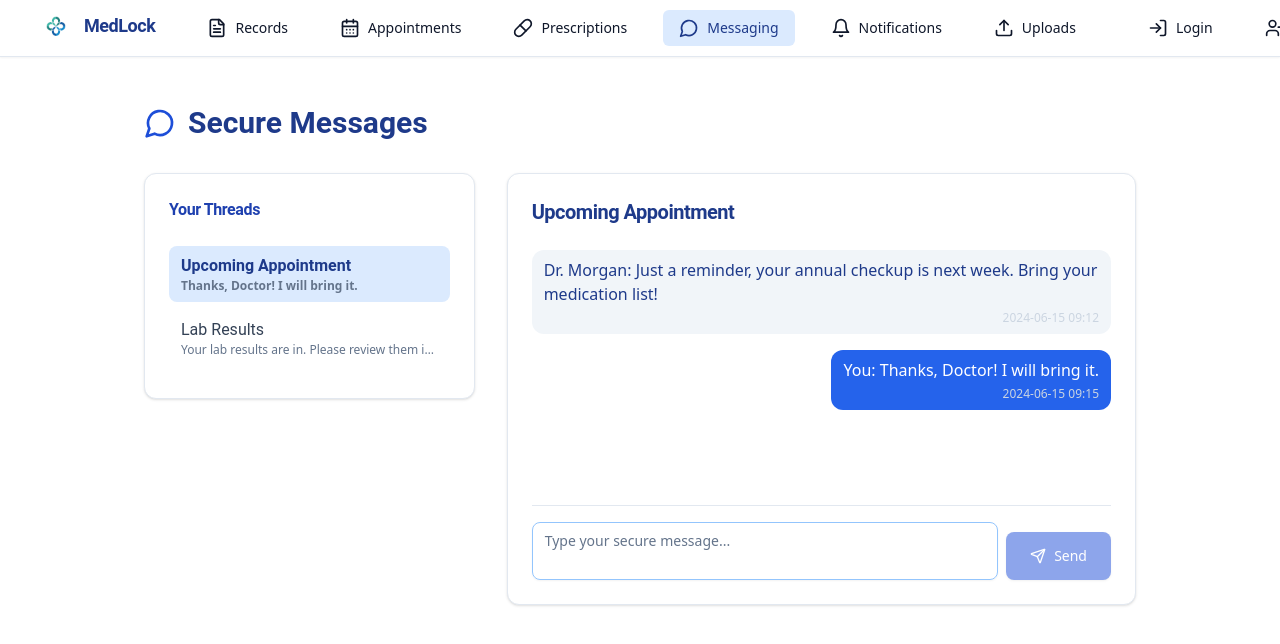
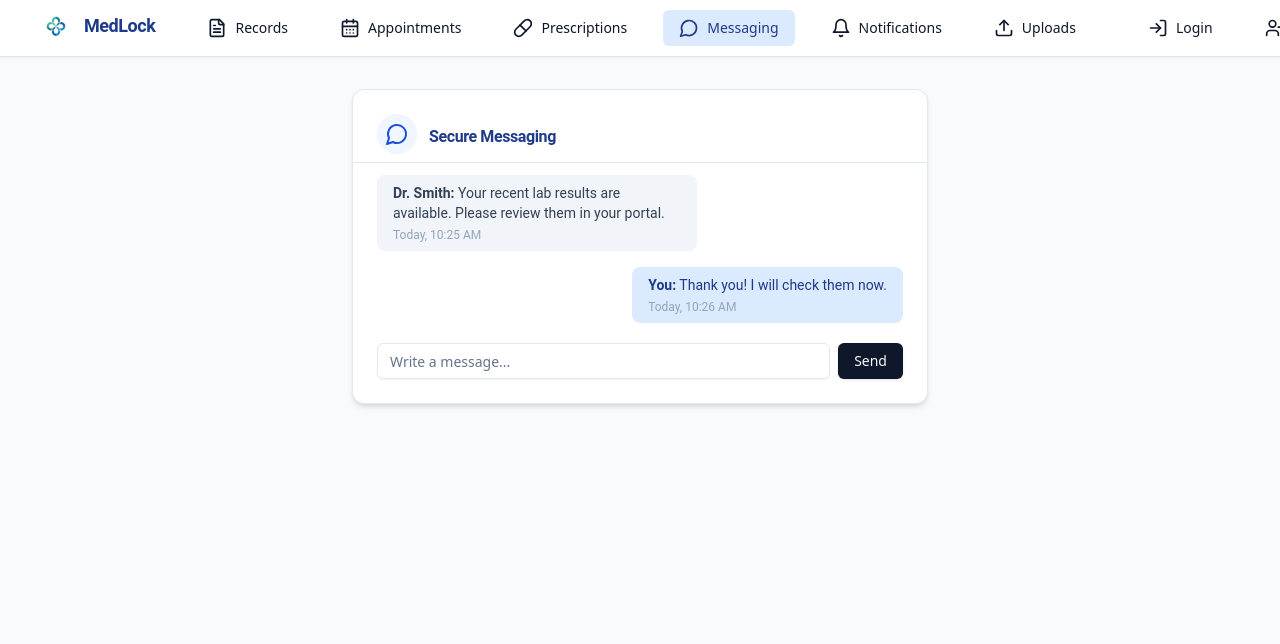
Before and after one commit to Collin-Test-Quome-Org/create-a-comprehensive-hipaa-compliant-patient-por-cd18fe36-f3c7a83c, a React (Vite) app in the folder frontend/: page /messages in a window 1280 px wide. Shown: the top 644 px of the page. Built offline with nearby package versions, Linux system fonts and the light colour scheme.

Commit message:
Fix DashboardCard icon import, add Messaging, Notifications, and File Uploads pages needed for routes.

```diff
--- a/frontend/src/pages/FileUploadsPage.tsx
+++ b/frontend/src/pages/FileUploadsPage.tsx
@@ -1,132 +1,73 @@
-// FileUploadsPage.tsx
-import { useState, useRef } from 'react';
-import { Card, CardHeader, CardTitle, CardContent } from '@/components/ui/card';
-import { Button } from '@/components/ui/button';
-import { UploadCloud, FileText, Trash2 } from 'lucide-react';
-import { motion } from 'framer-motion';
+import { Card, CardHeader, CardTitle, CardContent } from '@/components/ui/card'
+import { Button } from '@/components/ui/button'
+import { Upload, FileText } from 'lucide-react'
+import { useRef, useState } from 'react'
 
-const initialFiles = [
-  {
-    name: 'LabReport-June2024.pdf',
-    uploaded: '2024-06-15',
-    url: '#',
-  },
-  {
-    name: 'InsuranceCard.jpg',
-    uploaded: '2024-05-03',
-    url: '#',
-  },
-];
+const mockDocs = [
+  { name: 'Bloodwork_Results.pdf', uploaded: '2024-03-01' },
+  { name: 'Xray_Image_Chest.png', uploaded: '2024-02-18' },
+]
 
 export function FileUploadsPage() {
-  const [files, setFiles] = useState(initialFiles);
-  const [selected, setSelected] = useState<File | null>(null);
-  const fileInputRef = useRef<HTMLInputElement>(null);
-  const [uploading, setUploading] = useState(false);
+  const [docs, setDocs] = useState(mockDocs)
+  const [file, setFile] = useState<File | null>(null)
+  const inputRef = useRef<HTMLInputElement>(null)
+  const [uploading, setUploading] = useState(false)
 
   function handleFileChange(e: React.ChangeEvent<HTMLInputElement>) {
-    if (e.target.files && e.target.files[0]) {
-      setSelected(e.target.files[0]);
+    const f = e.target.files?.[0]
+    setFile(f || null)
+  }
+  function handleUpload(e: React.FormEvent) {
+    e.preventDefault()
+    if (file) {
+      setUploading(true)
+      setTimeout(() => {
+        setDocs([{ name: file.name, uploaded: new Date().toISOString().slice(0, 10) }, ...docs])
+        setFile(null)
+        setUploading(false)
+        if (inputRef.current) inputRef.current.value = ''
+      }, 900)
     }
   }
 
-  function handleUpload() {
-    if (!selected) return;
-    setUploading(true);
-    setTimeout(() => {
-      setFiles([
-        ...files,
-        { name: selected.name, uploaded: new Date().toISOString().slice(0, 10), url: '#' },
-      ]);
-      setSelected(null);
-      setUploading(false);
-    }, 1000);
-  }
-
-  function handleRemove(name: string) {
-    setFiles(files.filter(f => f.name !== name));
-  }
-
   return (
-    <main className="max-w-3xl mx-auto py-12 px-4 min-h-screen">
-      <motion.h1
-        className="text-3xl font-bold text-blue-900 mb-8 flex items-center gap-3 font-['Roboto']"
-        initial={{ opacity: 0, x: -40 }}
-        animate={{ opacity: 1, x: 0 }}
-        transition={{ duration: 0.7 }}
-        style={{ fontWeight: 700 }}
-      >
-        <UploadCloud className="w-8 h-8 text-blue-700" /> File Vault
-      </motion.h1>
-      <Card>
-        <CardHeader>
-          <CardTitle className="text-blue-800 text-lg font-semibold font-['Roboto']">Upload Medical Documents</CardTitle>
+    <div className="bg-slate-50 min-h-screen py-8">
+      <div className="max-w-xl mx-auto">
+        <Card className="shadow-md">
+          <CardHeader className="flex flex-row items-center gap-3 border-b pb-2">
+            <span className="rounded-full bg-blue-50 p-2 text-blue-700"><Upload className="w-6 h-6" /></span>
+            <CardTitle className="text-blue-900 font-['Roboto']">Upload Medical Documents</CardTitle>
           </CardHeader>
           <CardContent>
-          <div className="flex gap-3 items-end mb-6">
+            <form className="flex gap-2 items-center mb-4" onSubmit={handleUpload}>
               <input
+                id="file-upload-input"
+                ref={inputRef}
                 type="file"
-              id="file-input"
-              ref={fileInputRef}
-              className="hidden"
+                className="block border border-slate-200 rounded px-2 py-1 flex-1"
                 onChange={handleFileChange}
-              aria-label="File uploader"
+                aria-label="Upload medical document"
+                disabled={uploading}
               />
-            <Button
-              id="choose-file-btn"
-              type="button"
-              className="bg-blue-700 hover:bg-blue-800 text-white px-4 py-2 rounded-lg flex gap-2 items-center"
-              onClick={() => fileInputRef.current?.click()}
-            >
-              <FileText className="w-5 h-5" />
-              {selected ? selected.name : 'Choose File'}
-            </Button>
-            <Button
-              id="upload-btn"
-              type="button"
-              className="bg-blue-700 hover:bg-blue-800 text-white px-4 py-2 rounded-lg ml-2 flex gap-2 items-center"
-              onClick={handleUpload}
-              disabled={!selected || uploading}
-            >
-              <UploadCloud className="w-5 h-5" /> Upload
-            </Button>
-            {uploading && <span className="ml-3 text-blue-700 animate-pulse">Uploading...</span>}
-          </div>
+              <Button id="upload-file-btn" type="submit" disabled={!file || uploading}>{uploading ? 'Uploading...' : 'Upload'}</Button>
+            </form>
             <div>
-            <h2 className="text-blue-800 font-semibold mb-2 font-['Roboto']">Your Documents</h2>
-            {files.length === 0 ? (
-              <div className="text-slate-400 py-8 text-center">No uploads yet.</div>
-            ) : (
-              <ul className="divide-y divide-slate-100">
-                {files.map((f, i) => (
-                  <motion.li
-                    key={f.name}
-                    className="flex items-center gap-4 py-4"
-                    initial={{ opacity: 0, x: 30 }}
-                    animate={{ opacity: 1, x: 0 }}
-                    transition={{ duration: 0.3, delay: i * 0.07 }}
-                  >
-                    <FileText className="w-6 h-6 text-blue-700" />
-                    <span className="flex-1 text-blue-900 font-['Roboto']">{f.name}</span>
-                    <span className="text-xs text-slate-400">Uploaded: {f.uploaded}</span>
-                    <a href={f.url} className="text-blue-700 underline text-sm mr-4" download>
-                      Download
-                    </a>
-                    <Button
-                      id={`remove-file-btn-${i}`}
-                      type="button"
-                      className="bg-red-100 text-red-700 hover:bg-red-200 rounded-lg px-2 py-1"
-                      onClick={() => handleRemove(f.name)}
-                    >
-                      <Trash2 className="w-4 h-4" />
-                    </Button>
-                  </motion.li>
+              <div className="font-semibold text-slate-700 mb-2">Recently Uploaded</div>
+              <ul className="space-y-2">
+                {docs.map((doc, i) => (
+                  <li key={doc.name + i} className="flex items-center gap-2">
+                    <FileText className="w-5 h-5 text-blue-600" />
+                    <span className="font-['Roboto'] text-slate-700">{doc.name}</span>
+                    <span className="ml-auto text-xs text-slate-400">{doc.uploaded}</span>
+                  </li>
                 ))}
+                {docs.length === 0 && <li className="text-slate-400">No documents uploaded yet.</li>}
               </ul>
-            )}
             </div>
           </CardContent>
         </Card>
-    </main>
-  );
+      </div>
+    </div>
+  )
 }
--- a/frontend/src/pages/MessagingPage.tsx
+++ b/frontend/src/pages/MessagingPage.tsx
@@ -1,146 +1,77 @@
-// MessagingPage.tsx
-import { useState } from 'react';
-import { Card, CardHeader, CardTitle, CardContent } from '@/components/ui/card';
-import { Button } from '@/components/ui/button';
-import { Input } from '@/components/ui/input';
-import { Textarea } from '@/components/ui/textarea';
-import { Send, MessageCircle } from 'lucide-react';
-import { motion } from 'framer-motion';
+import { Card, CardHeader, CardTitle, CardContent } from '@/components/ui/card'
+import { Button } from '@/components/ui/button'
+import { Input } from '@/components/ui/input'
+import { MessageCircle } from 'lucide-react'
+import { useState } from 'react'
 
-const mockThreads = [
+const mockMessages = [
   {
-    id: '1',
-    subject: 'Upcoming Appointment',
-    messages: [
-      { from: 'Dr. Morgan', text: 'Just a reminder, your annual checkup is next week. Bring your medication list!', time: '2024-06-15 09:12' },
-      { from: 'You', text: 'Thanks, Doctor! I will bring it.', time: '2024-06-15 09:15' },
-    ],
+    id: 1,
+    sender: 'Dr. Smith',
+    message: 'Your recent lab results are available. Please review them in your portal.',
+    time: 'Today, 10:25 AM',
   },
   {
-    id: '2',
-    subject: 'Lab Results',
-    messages: [
-      { from: 'Nurse Amy', text: 'Your lab results are in. Please review them in the portal.', time: '2024-06-10 14:01' },
-    ],
+    id: 2,
+    sender: 'You',
+    message: 'Thank you! I will check them now.',
+    time: 'Today, 10:26 AM',
   },
-];
+]
 
 export function MessagingPage() {
-  const [activeThread, setActiveThread] = useState(mockThreads[0]);
-  const [newMessage, setNewMessage] = useState('');
-  const [threads, setThreads] = useState(mockThreads);
+  const [messages, setMessages] = useState(mockMessages)
+  const [input, setInput] = useState('')
 
-  function handleSendMessage() {
-    if (!newMessage.trim()) return;
-    const updated = threads.map(t =>
-      t.id === activeThread.id
-        ? { ...t, messages: [...t.messages, { from: 'You', text: newMessage, time: new Date().toLocaleString() }] }
-        : t
-    );
-    setThreads(updated);
-    setActiveThread(updated.find(t => t.id === activeThread.id)!);
-    setNewMessage('');
+  function handleSend(e: React.FormEvent) {
+    e.preventDefault()
+    if (!input.trim()) return
+    setMessages([
+      ...messages,
+      {
+        id: messages.length + 1,
+        sender: 'You',
+        message: input,
+        time: 'Now',
+      },
+    ])
+    setInput('')
   }
 
   return (
-    <main className="max-w-5xl mx-auto py-12 px-4 min-h-screen">
-      <motion.h1
-        className="text-3xl font-bold text-blue-900 mb-8 flex items-center gap-3 font-['Roboto']"
-        initial={{ opacity: 0, x: -40 }}
-        animate={{ opacity: 1, x: 0 }}
-        transition={{ duration: 0.7 }}
-        style={{ fontWeight: 700 }}
-      >
-        <MessageCircle className="w-8 h-8 text-blue-700" /> Secure Messages
-      </motion.h1>
-      <div className="flex gap-8">
-        <aside className="w-1/3">
-          <Card className="mb-6">
-            <CardHeader>
-              <CardTitle className="text-blue-800 text-base font-semibold font-['Roboto']">Your Threads</CardTitle>
+    <div className="bg-slate-50 min-h-screen py-8">
+      <div className="max-w-xl mx-auto">
+        <Card className="shadow-md">
+          <CardHeader className="flex flex-row items-center gap-3 border-b pb-2">
+            <span className="rounded-full bg-blue-50 p-2 text-blue-700"><MessageCircle className="w-6 h-6" /></span>
+            <CardTitle className="text-blue-900 font-['Roboto']">Secure Messaging</CardTitle>
           </CardHeader>
           <CardContent>
-              {threads.map(t => (
-                <button
-                  key={t.id}
-                  className={
-                    'block w-full text-left px-3 py-2 rounded-lg mb-2 ' +
-                    (t.id === activeThread.id
-                      ? 'bg-blue-100 font-bold text-blue-900' : 'hover:bg-slate-50 text-slate-700')
-                  }
-                  onClick={() => setActiveThread(t)}
-                  aria-current={t.id === activeThread.id ? 'true' : undefined}
-                  id={`thread-${t.id}`}
+            <div className="space-y-4 max-h-72 overflow-y-auto my-3" aria-live="polite">
+              {messages.map((msg) => (
+                <div key={msg.id} className={`flex ${msg.sender === 'You' ? 'justify-end' : 'justify-start'}`}>
+                  <div className={`rounded-lg px-4 py-2 max-w-xs text-sm font-['Roboto'] ${msg.sender === 'You' ? 'bg-blue-100 text-blue-900' : 'bg-slate-100 text-slate-700'}`}
                   >
-                  <div className="font-['Roboto'] text-base">{t.subject}</div>
-                  <div className="text-xs text-slate-500 truncate">
-                    {t.messages[t.messages.length - 1]?.text}
+                    <div><strong>{msg.sender}:</strong> {msg.message}</div>
+                    <div className="text-xs text-slate-400 mt-1">{msg.time}</div>
                   </div>
-                </button>
-              ))}
-            </CardContent>
-          </Card>
-        </aside>
-        <section className="flex-1">
-          <Card>
-            <CardHeader>
-              <CardTitle className="text-blue-900 font-['Roboto'] text-xl" style={{ fontWeight: 700 }}>{activeThread.subject}</CardTitle>
-            </CardHeader>
-            <CardContent>
-              <div className="space-y-4 h-64 overflow-y-auto border-b pb-4 mb-4">
-                {activeThread.messages.map((m, i) => (
-                  <motion.div
-                    key={i}
-                    className={
-                      m.from === 'You'
-                        ? 'text-right'
-                        : 'text-left'
-                    }
-                    initial={{ opacity: 0, x: m.from === 'You' ? 30 : -30 }}
-                    animate={{ opacity: 1, x: 0 }}
-                    transition={{ duration: 0.3, delay: i * 0.04 }}
-                  >
-                    <span className={
-                      'inline-block px-3 py-2 rounded-xl ' +
-                      (m.from === 'You'
-                        ? 'bg-blue-600 text-white ml-auto'
-                        : 'bg-slate-100 text-blue-900')
-                    }>
-                      <span className="font-medium">{m.from}:</span> {m.text}
-                      <span className="block text-xs text-slate-300 mt-1 text-right">{m.time}</span>
-                    </span>
-                  </motion.div>
+                </div>
               ))}
             </div>
-              <form
-                className="flex gap-2 items-end"
-                onSubmit={e => {
-                  e.preventDefault();
-                  handleSendMessage();
-                }}
-                aria-label="Send secure message"
-              >
-                <Textarea
-                  id="new-message-input"
-                  className="flex-1 min-h-[44px] max-h-24 resize-none border border-blue-300 rounded-lg focus:ring-2 focus:ring-blue-400"
-                  placeholder="Type your secure message..."
-                  value={newMessage}
-                  onChange={e => setNewMessage(e.target.value)}
-                  aria-label="Type your secure message"
+            <form className="flex gap-2 pt-2" onSubmit={handleSend}>
+              <Input
+                id="message-input"
+                placeholder="Write a message..."
+                value={input}
+                onChange={e => setInput(e.target.value)}
+                className="flex-1"
+                autoComplete="off"
               />
-                <Button
-                  id="send-message-btn"
-                  type="submit"
-                  className="bg-blue-700 hover:bg-blue-800 text-white h-12 px-6 flex gap-2 items-center rounded-lg shadow"
-                  disabled={!newMessage.trim()}
-                >
-                  <Send className="w-5 h-5" /> Send
-                </Button>
+              <Button id="send-message" type="submit">Send</Button>
             </form>
           </CardContent>
         </Card>
-        </section>
       </div>
-    </main>
-  );
+    </div>
+  )
 }
--- a/frontend/src/pages/NotificationsPanel.tsx
+++ b/frontend/src/pages/NotificationsPanel.tsx
@@ -1,94 +1,55 @@
-// NotificationsPanel.tsx
-import { useState } from 'react';
-import { Card, CardHeader, CardTitle, CardContent } from '@/components/ui/card';
-import { Bell, CheckCircle, XCircle } from 'lucide-react';
-import { motion } from 'framer-motion';
+import { Bell } from 'lucide-react'
+import { Card, CardHeader, CardTitle, CardContent } from '@/components/ui/card'
 
-const notificationsMock = [
+const notifications = [
   {
     id: 1,
-    type: 'appointment',
-    icon: <CheckCircle className="text-green-600 w-6 h-6 mr-2" />,
+    icon: Bell,
     title: 'Appointment Confirmed',
-    body: 'Your upcoming appointment with Dr. Morgan is confirmed for June 25 at 2:30 PM.',
-    time: '2024-06-20T15:10:00',
-    read: false,
+    body: 'Your appointment with Dr. Taylor is scheduled for April 20 at 3:00 PM.',
+    time: '2h ago',
   },
   {
     id: 2,
-    type: 'lab',
-    icon: <CheckCircle className="text-blue-700 w-6 h-6 mr-2" />,
+    icon: Bell,
     title: 'Lab Results Ready',
-    body: 'New lab results are available in your Medical Records.',
-    time: '2024-06-18T08:34:00',
-    read: false,
+    body: 'Your CBC Panel results are now available in your Medical Records.',
+    time: '6h ago',
   },
   {
     id: 3,
-    type: 'refill',
-    icon: <XCircle className="text-slate-400 w-6 h-6 mr-2" />,
-    title: 'Prescription Expired',
-    body: 'Your prescription for Atorvastatin has expired. Please contact your provider.',
-    time: '2024-06-15T16:01:00',
-    read: true,
+    icon: Bell,
+    title: 'Prescription Refilled',
+    body: 'Your refill request for Atorvastatin has been approved.',
+    time: 'Yesterday',
   },
-];
+]
 
 export function NotificationsPanel() {
-  const [notifications, setNotifications] = useState(notificationsMock);
-
-  function markAllRead() {
-    setNotifications(notifications.map(n => ({ ...n, read: true })));
-  }
-
   return (
-    <main className="max-w-2xl mx-auto py-12 px-4 min-h-screen">
-      <motion.h1
-        className="text-3xl font-bold text-blue-900 mb-8 flex items-center gap-3 font-['Roboto']"
-        initial={{ opacity: 0, x: -40 }}
-        animate={{ opacity: 1, x: 0 }}
-        transition={{ duration: 0.7 }}
-        style={{ fontWeight: 700 }}
-      >
-        <Bell className="w-8 h-8 text-blue-700" /> Notifications
-      </motion.h1>
-      <Card>
-        <CardHeader className="flex flex-row justify-between items-center">
-          <CardTitle className="text-blue-800 font-['Roboto'] text-lg" style={{ fontWeight: 700 }}>Latest Updates</CardTitle>
-          <button
-            id="mark-all-read-btn"
-            className="text-blue-700 text-sm hover:underline font-semibold"
-            onClick={markAllRead}
-          >
-            Mark all as read
-          </button>
+    <div className="bg-slate-50 min-h-screen py-8">
+      <div className="max-w-xl mx-auto">
+        <Card className="shadow-md">
+          <CardHeader className="flex flex-row items-center gap-3 border-b pb-2">
+            <span className="rounded-full bg-blue-50 p-2 text-blue-700"><Bell className="w-6 h-6" /></span>
+            <CardTitle className="text-blue-900 font-['Roboto']">Notifications</CardTitle>
           </CardHeader>
           <CardContent>
             <ul className="divide-y divide-slate-200">
-            {notifications.length === 0 && (
-              <li className="py-10 text-center text-slate-400 text-lg">No notifications yet.</li>
-            )}
-            {notifications.map((n, i) => (
-              <motion.li
-                key={n.id}
-                className={`flex items-start gap-3 py-5 ${n.read ? 'bg-slate-50' : 'bg-blue-50 font-bold'} rounded-lg px-2 mb-2`}
-                initial={{ opacity: 0, x: 30 }}
-                animate={{ opacity: 1, x: 0 }}
-                transition={{ duration: 0.4, delay: i * 0.08 }}
-                aria-live={n.read ? 'polite' : 'assertive'}
-                id={`notification-${n.id}`}
-              >
-                <span>{n.icon}</span>
-                <div className="flex-1">
-                  <div className="text-blue-900 text-base font-semibold font-['Roboto']">{n.title}</div>
-                  <div className="text-slate-700 text-sm">{n.body}</div>
-                  <div className="text-xs text-slate-400 mt-1">{new Date(n.time).toLocaleString()}</div>
+              {notifications.map(n => (
+                <li key={n.id} className="py-4 flex items-start gap-3">
+                  <span className="rounded-full bg-blue-100 text-blue-700 p-2"><n.icon className="w-5 h-5" /></span>
+                  <div>
+                    <div className="font-semibold text-blue-900">{n.title}</div>
+                    <div className="text-slate-700 text-sm font-['Roboto']">{n.body}</div>
+                    <div className="text-xs text-slate-400 mt-1">{n.time}</div>
                   </div>
-              </motion.li>
+                </li>
               ))}
             </ul>
           </CardContent>
         </Card>
-    </main>
-  );
+      </div>
+    </div>
+  )
 }
```
Also changed, not shown: frontend/src/components/DashboardCard.tsx (+20 -29 lines). Lines whose indentation alone changed are shown as unchanged.
